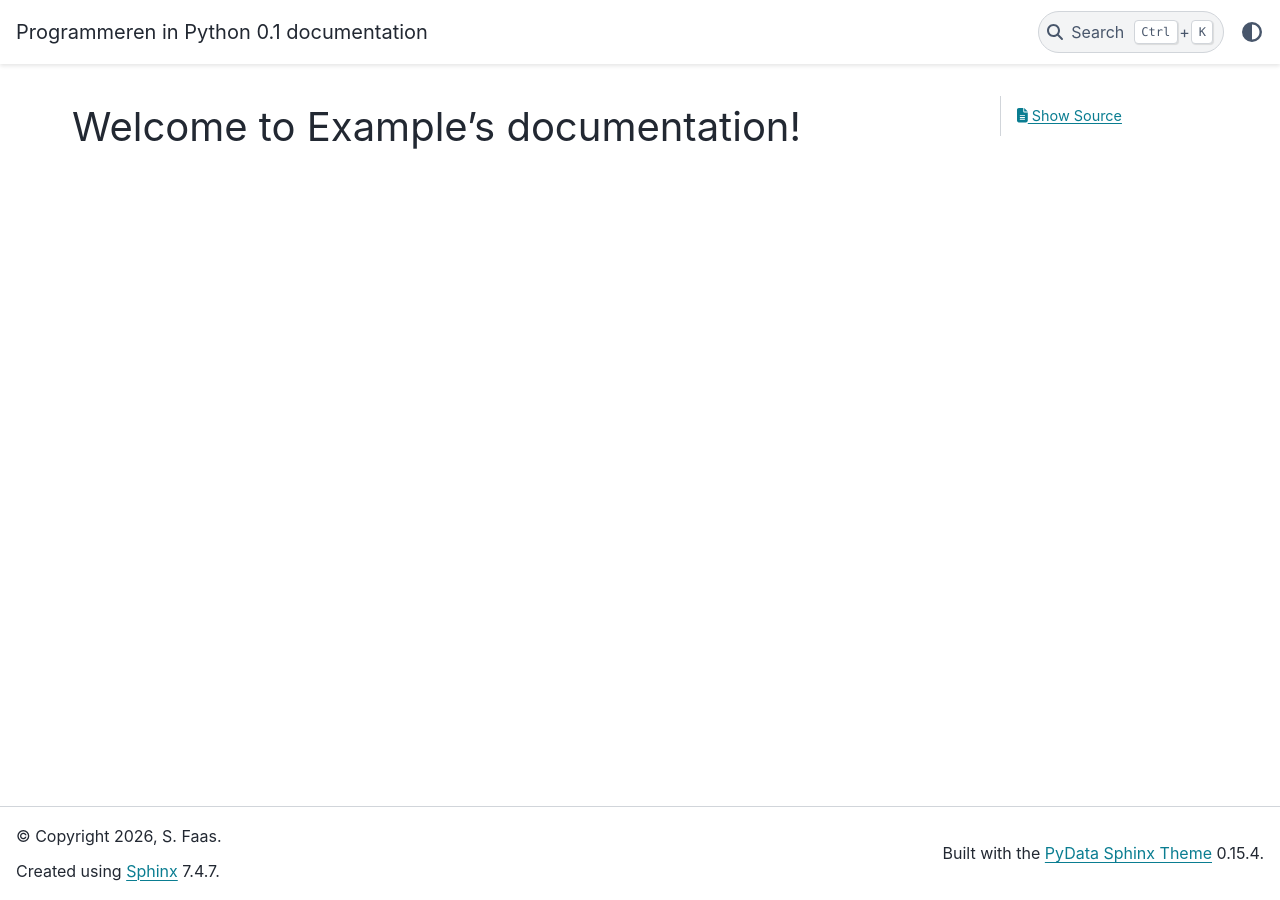
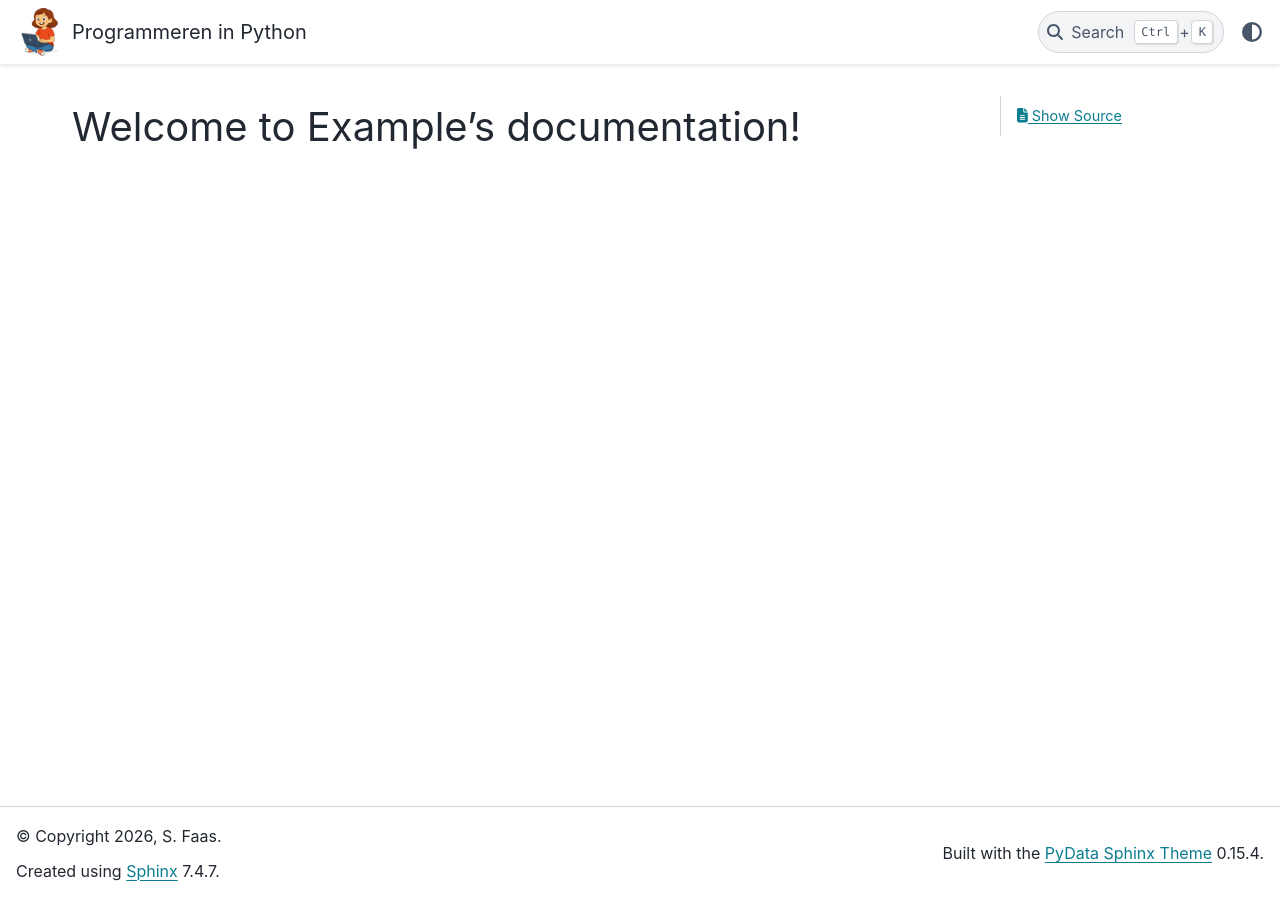
Before and after one commit to meneerfaas/meneerfaas.github.io, a Sphinx documentation site: the page built from doc/index.rst, in a window 1280 px wide. Built offline with Sphinx 7.4.7 and the PyData theme 0.15.4, drawn with Linux system fonts in a browser that asks for light colours; pages that are not in the unit, such as notebooks, are missing from menus.

Commit message:
Modified navbar

```diff
--- a/doc/conf.py
+++ b/doc/conf.py
@@ -30,3 +30,12 @@ exclude_patterns = ['_build', 'Thumbs.db', '.DS_Store', '.venv']
 
 html_theme = 'pydata_sphinx_theme'
 html_static_path = ['_static']
+html_logo = "images/programmer_128.png"
+html_theme_options = {
+    "logo": {
+        "text": "Programmeren in Python",
+        "alt_text": "Programmeren in Python",
+        "image_light": "images/programmer_128.png",
+        "image_dark": "images/programmer_128.png",
+    }
+}
```
Also changed, not shown: doc/images/programmer_128.png (added), doc/images/programmer_64.png (added).
